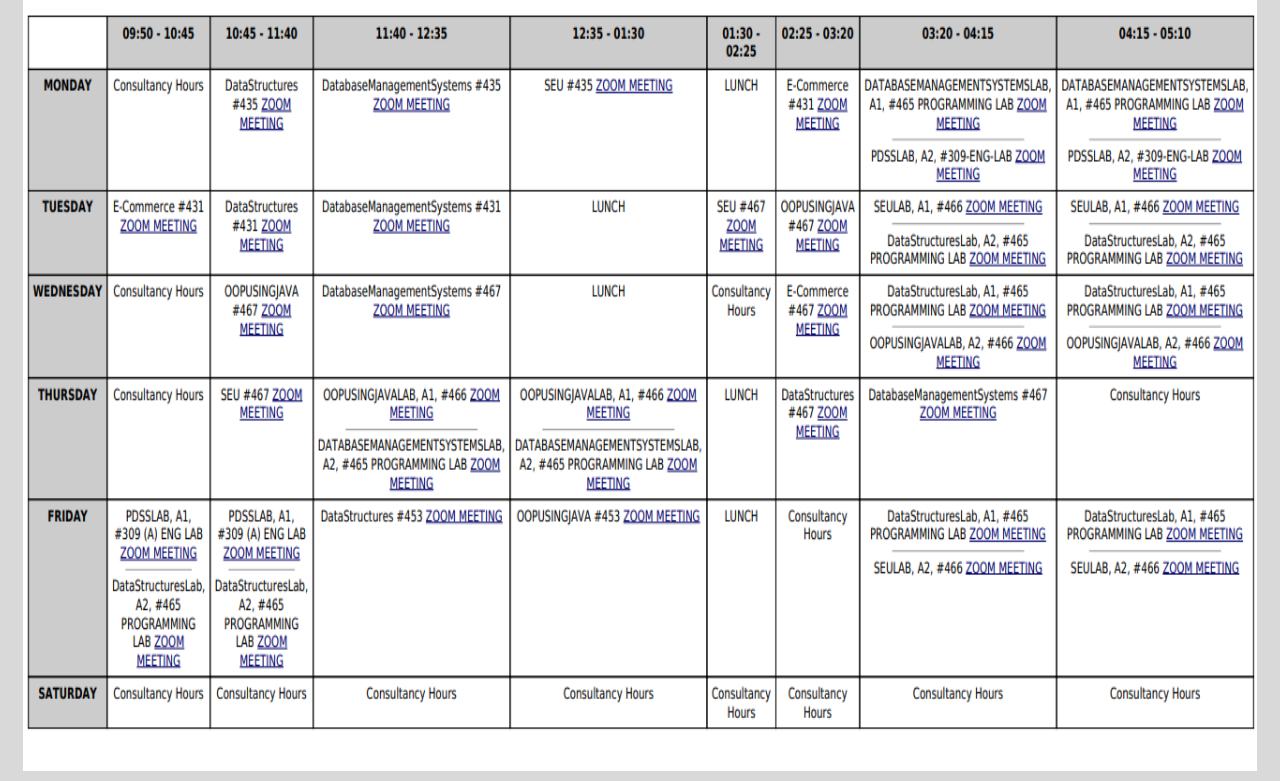
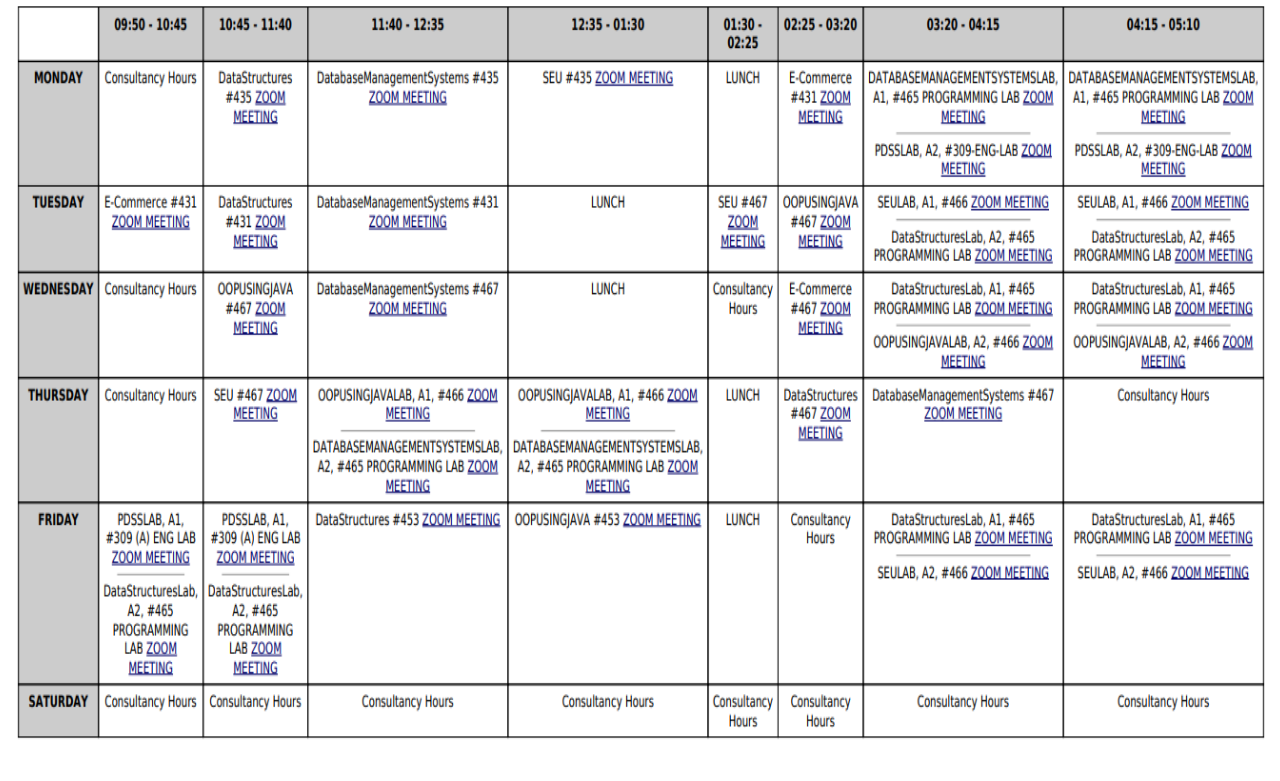
Before and after one commit to AmiyaRanjanDas/TIMETABLE-2023, a plain HTML site: page pdf.html in a window 1280 px wide. Shown: the part 82-863 px from the top of the page. Drawn offline with nearby package versions, Linux system fonts and the light colour scheme.

Commit message:
commit-2

```diff
--- a/style.css
+++ b/style.css
@@ -218,12 +218,12 @@
 }
 
 #pdfdiv {
-    background: rgba(0, 0, 0, 0.15);
+    background:white;
     display: flex;
     justify-content: center;
     width: 100%;
     height: 100vh;
-    padding: 10px;
+    padding: 0px;
 }
 
 #updateid {
@@ -333,7 +333,7 @@
     }
 
     #homehead1{
-        padding-bottom:8px;
+        padding-bottom:7px;
     }
 
     #homehead2 {
```
